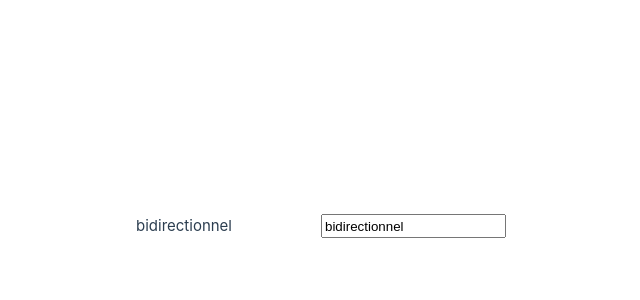
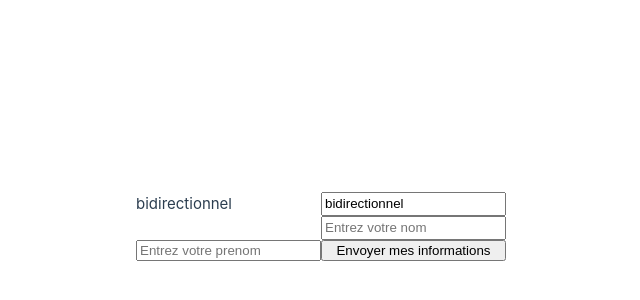
Before and after one commit to GregMarshall999/initiation-vue, a Vue app: page / in a window 1280 px wide. Shown: the part 174-474 px from the top of the page, without its empty margins (319-959 px from the left). Built offline with nearby package versions, Linux system fonts and the light colour scheme.

Commit message:
exemple avec log

```diff
--- a/src/App.vue
+++ b/src/App.vue
@@ -3,6 +3,13 @@
 <p>{{ texte }}</p>
 <input :placeholder="placeholder" v-model="texte"/>
 <!--v-model est bidirectionnel-->
+
+<br>
+
+<input placeholder="Entrez votre nom" v-model="nom"/>
+<input placeholder="Entrez votre prenom" v-model="prenom"/>
+
+<button @click="console.log(nom, prenom)">Envoyer mes informations</button>
 
 </template>
 
@@ -11,6 +18,9 @@ import { ref } from 'vue';
 
 const texte = ref('bidirectionnel');
 const placeholder = ref('Entrez du texte');
+
+const nom = ref('');
+const prenom = ref('');
 
 </script>
 
```
